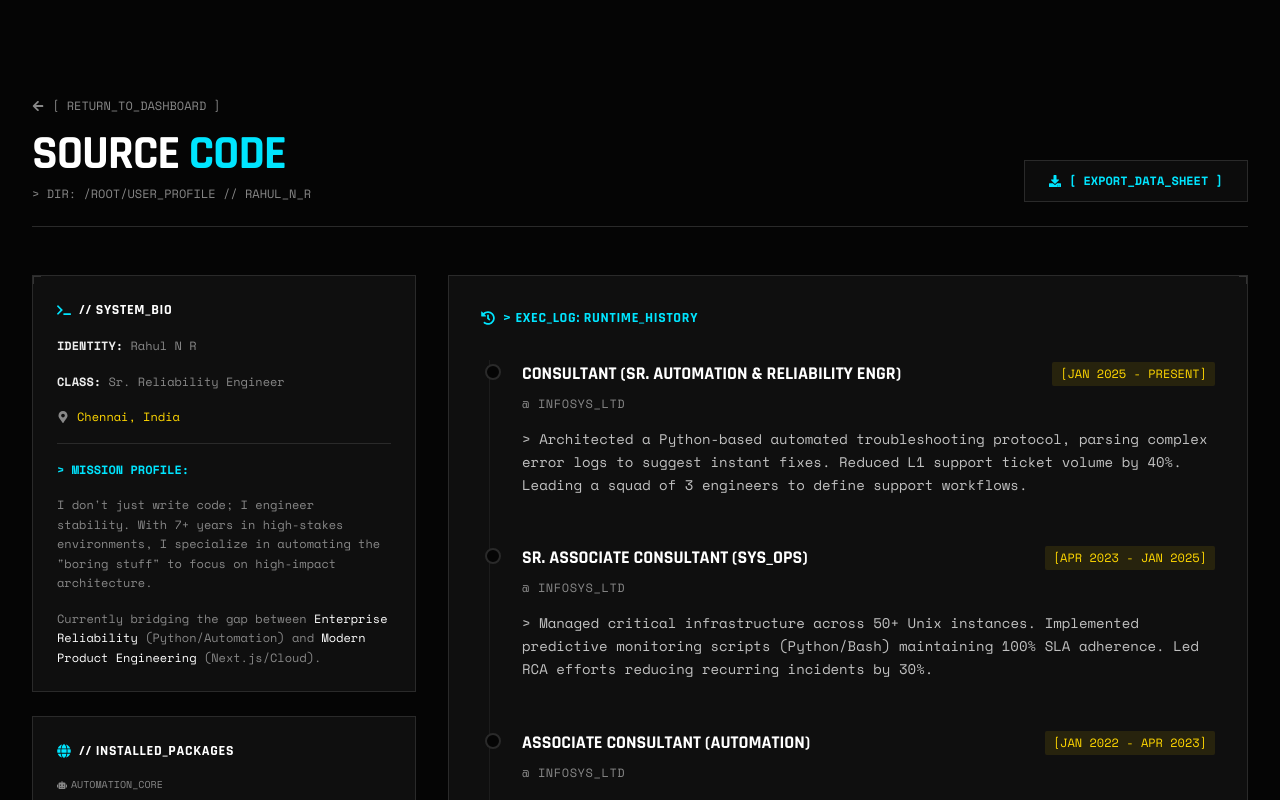
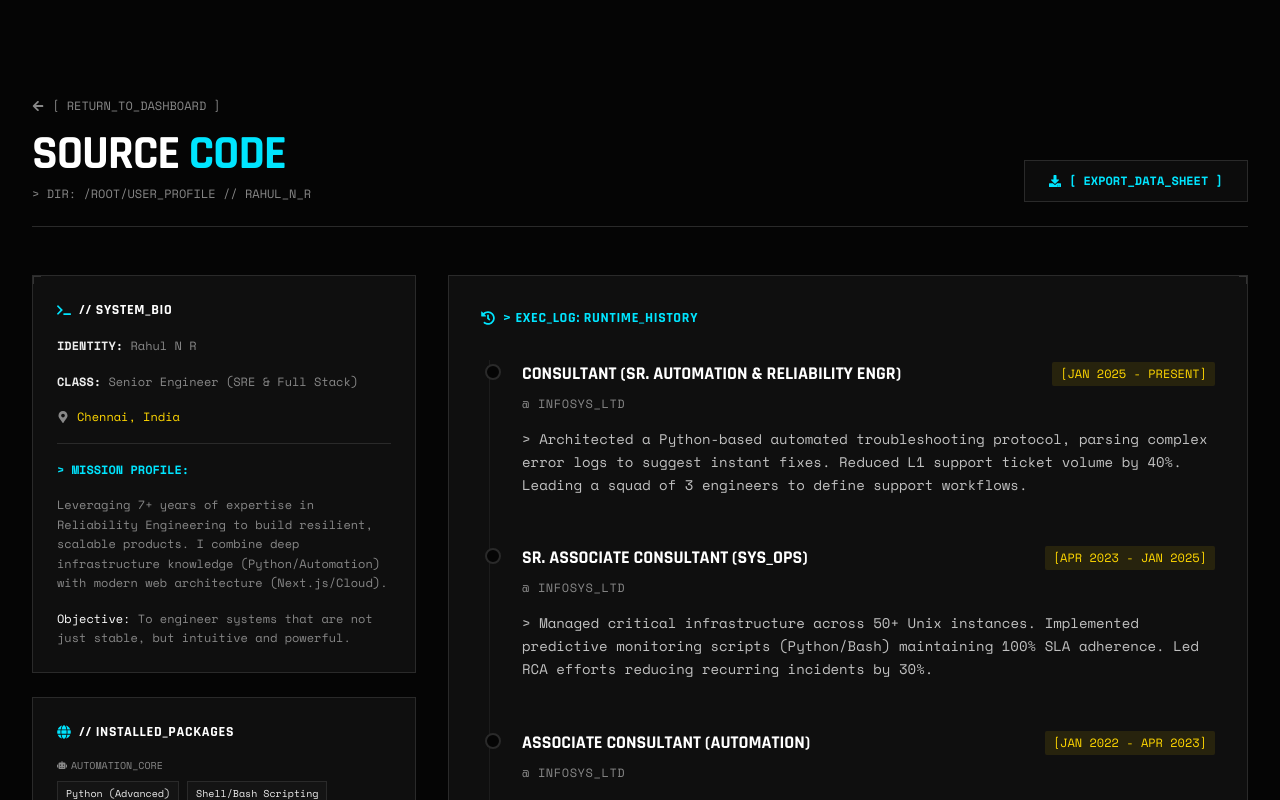
Before and after one commit to ntjrrvarma/ruttssu-core, a Next.js app: page /about in a window 1280 px wide. Shown: the top 800 px of the page. Built offline with nearby package versions, Linux system fonts and the light colour scheme.

Commit message:
Genreric About me

```diff
--- a/app/about/page.tsx
+++ b/app/about/page.tsx
@@ -85,9 +85,12 @@ export default function About() {
               <p>
                 <span className="text-brand-text font-bold">IDENTITY:</span> Rahul N R
               </p>
+
+              {/* HYBRID TITLE: TRUTHFUL BUT ASPIRATIONAL */}
               <p>
-                <span className="text-brand-text font-bold">CLASS:</span> Sr. Reliability Engineer
+                <span className="text-brand-text font-bold">CLASS:</span> Senior Engineer (SRE & Full Stack)
               </p>
+
               <p className="flex items-center gap-2">
                 <FaMapMarkerAlt /> <span className="text-brand-gold">Chennai, India</span>
               </p>
@@ -98,10 +101,10 @@ export default function About() {
                 <span className="text-brand-cyan font-bold">{'>'} MISSION PROFILE:</span>
               </p>
               <p>
-                I don&apos;t just write code; I engineer stability. With 7+ years in high-stakes environments, I specialize in automating the &quot;boring stuff&quot; to focus on high-impact architecture.
+                Leveraging 7+ years of expertise in Reliability Engineering to build resilient, scalable products. I combine deep infrastructure knowledge (Python/Automation) with modern web architecture (Next.js/Cloud).
               </p>
               <p>
-                Currently bridging the gap between <span className="text-white">Enterprise Reliability</span> (Python/Automation) and <span className="text-white">Modern Product Engineering</span> (Next.js/Cloud).
+                <span className="text-white">Objective:</span> To engineer systems that are not just stable, but intuitive and powerful.
               </p>
             </div>
           </div>
```
